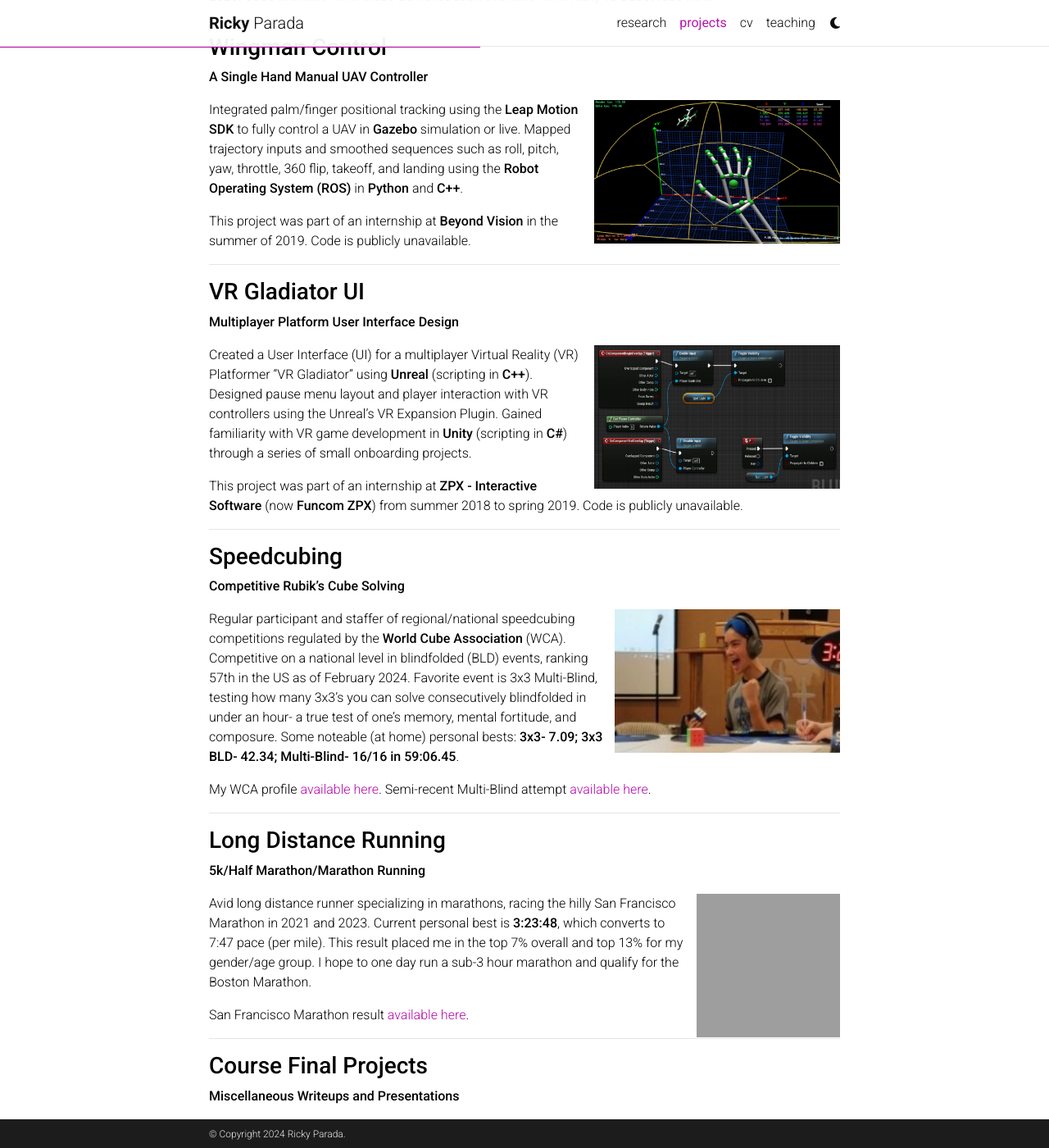
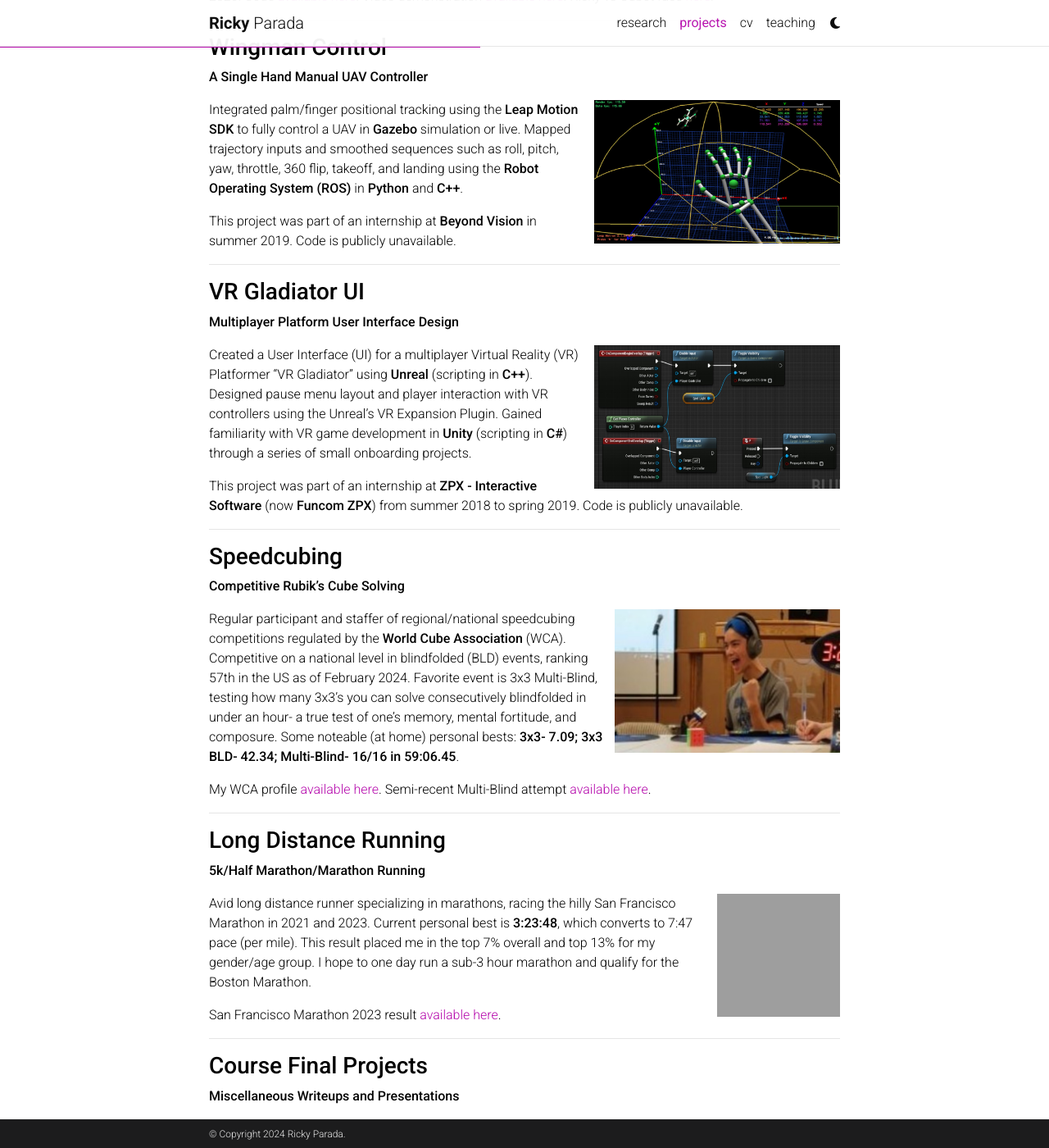
Before and after one commit to rickyparada/rickyparada.github.io, a Jekyll site: the page built from _pages/projects.md, in a window 1280 px wide and 1400 px high, scrolled down 496 px. Shown: the whole window at 82% size. Built offline with Jekyll 4.4.1, drawn with Linux system fonts in a browser that asks for light colours; comment, search, counter and statistics services are not loaded; a style sheet for code colours, icons or effects is not loaded; grey boxes are pictures that could not be loaded.

Commit message:
fixed wording in projects

```diff
--- a/_pages/projects.md
+++ b/_pages/projects.md
@@ -27,7 +27,7 @@ This was a final project for a Computer Systems class in Spring 2020. Code [avai
 
 Integrated palm/finger positional tracking using the **Leap Motion SDK** to fully control a UAV in **Gazebo** simulation or live. Mapped trajectory inputs and smoothed sequences such as roll, pitch, yaw, throttle, 360 flip, takeoff, and landing using the **Robot Operating System (ROS)** in **Python** and **C++**.
 
-This project was part of an internship at **Beyond Vision** in the summer of 2019. Code is publicly unavailable.
+This project was part of an internship at **Beyond Vision** in summer 2019. Code is publicly unavailable.
 
 ---
 
@@ -59,11 +59,11 @@ My WCA profile [available here](https://www.worldcubeassociation.org/persons/201
 
 **5k/Half Marathon/Marathon Running**
 
-<img align="right" style="margin-left: 10px;" src="./../assets/img/marathon.png" alt="" width="175" height="175">
+<img align="right" style="margin-left: 10px;" src="./../assets/img/marathon.png" alt="" width="150" height="150">
 
 Avid long distance runner specializing in marathons, racing the hilly San Francisco Marathon in 2021 and 2023. Current personal best is **3:23:48**, which converts to 7:47 pace (per mile). This result placed me in the top 7% overall and top 13% for my gender/age group. I hope to one day run a sub-3 hour marathon and qualify for the Boston Marathon.
 
-San Francisco Marathon result [available here](https://www.athlinks.com/event/1403/results/Event/1052040/Course/2367906/Bib/1361){:target="_blank"}.
+San Francisco Marathon 2023 result [available here](https://www.athlinks.com/event/1403/results/Event/1052040/Course/2367906/Bib/1361){:target="_blank"}.
 
 ---
 
```
